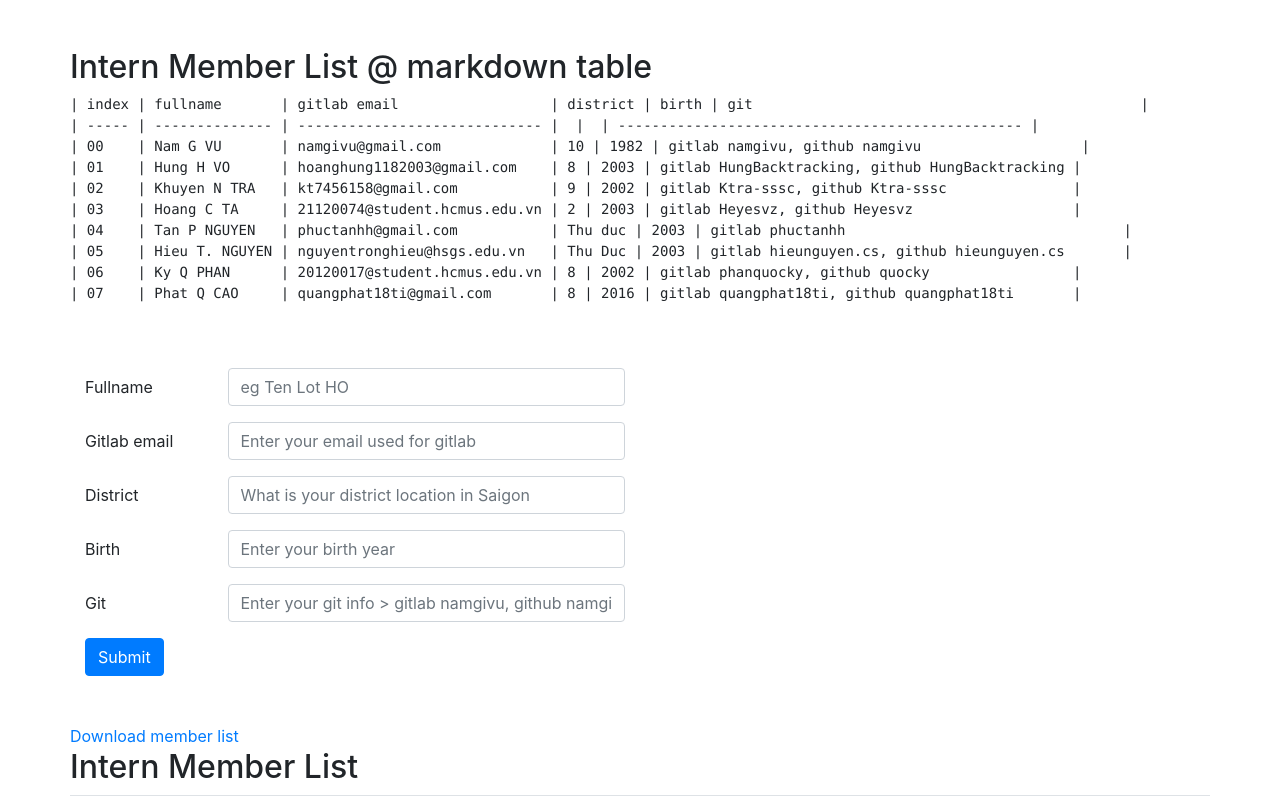
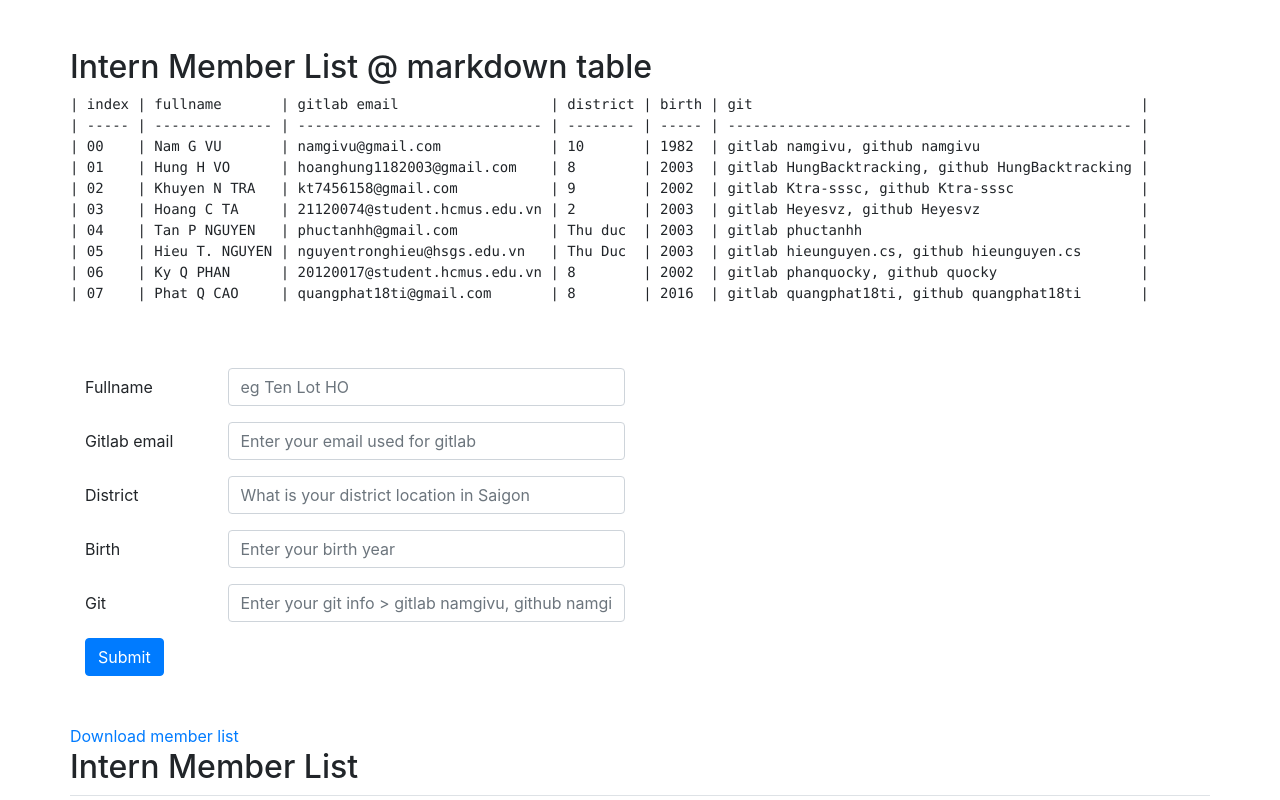
Before and after one commit to quangphat18ti/Clone_Ander, a React (Create React App) app in the folder reactjs_webapp/: page / in a window 1280 px wide. Shown: the top 800 px of the page. Built offline with nearby package versions, Linux system fonts and the light colour scheme.

Commit message:
fixed @ why it's NaN at district and birth ie the value-is-number column

```diff
--- a/reactjs_webapp/src/App.js
+++ b/reactjs_webapp/src/App.js
@@ -44,7 +44,7 @@ function App() {
               let colwidth_list__header  = key_list.map( k => k.length )
               let colwidth_list__horizon = colwidth_list__header  // horizonLine colwidth defined by header colwidth
               let colwidth_list__member  = member_list.map( m =>
-                key_list.map( k => m[k].length )
+                key_list.map( k => (m[k]+'').length )
               )
 
               // shortcut var
@@ -55,8 +55,6 @@ function App() {
               // find max width for each col
               let pem_transposed = pem[0].map((_, colIndex) => pem.map(row => row[colIndex]))  // transpose 2-dimension list ref. https://stackoverflow.com/a/17428705/248616
               let pe = key_list.map( (_,i) => Math.max(...pem_transposed[i], peh[i]) )
-              console.log(pe)  //TODO why it's NaN at district and birth ie the value-is-number column
-
               //endregion find width to call .padEnd() for each col
 
               var s=key_list.map( (k,i) =>  k.padEnd(pe[i])     ).join(' | ') ; const header_line  = `| ${s} |`
```
